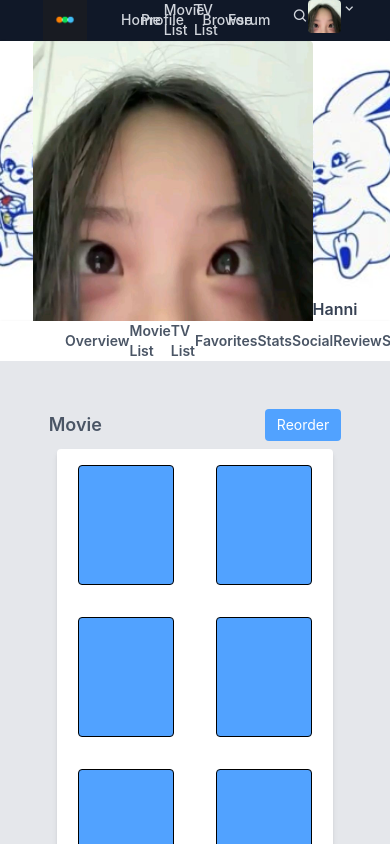
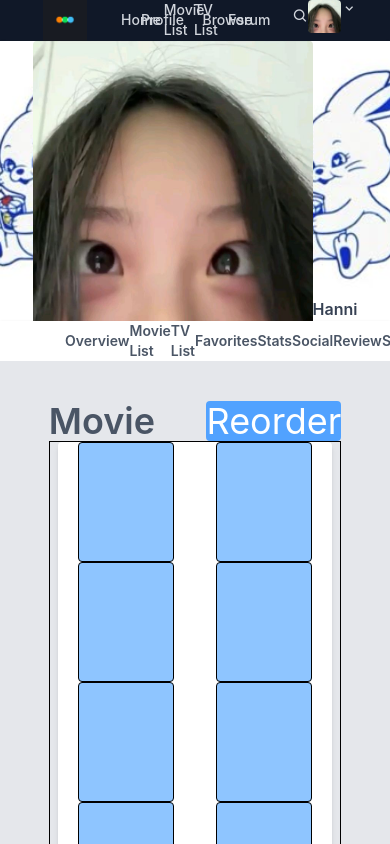
Before and after one commit to loganyeh/movie-tracker, a React (Vite) app: page /favorites in a window 390 px wide. Shown: the top 844 px of the page. Built offline with nearby package versions, Linux system fonts and the light colour scheme.

Commit message:
feat: breakpoints for FavoriteBlock @ FavoritesPage

```diff
--- a/src/Components/FavoritePageComps/FavoriteBlock.jsx
+++ b/src/Components/FavoritePageComps/FavoriteBlock.jsx
@@ -8,15 +8,15 @@ function FavoriteBlock({ title, numOfFavs}){
 
                 {/* Anime Title */}
                 <div className="h-auto w-full flex justify-between items-center">
-                    <div className="h-12 w-auto flex justify-center items-center text-lg font-semibold text-gray-600">{title || "Anime"}</div>
-                    <div className="h-8 w-auto px-3 flex justify-center items-center bg-blue-400 text-white text-sm rounded">Reorder</div>
+                    <div className="2xl:h-12 xl:h-10 w-auto flex justify-center items-center 2xl:text-lg xl:text-base font-semibold text-gray-600">{title || "Anime"}</div>
+                    <div className="2xl:h-8 xl:h-6 w-auto 2xl:px-3 xl:px-2 flex justify-center items-center bg-blue-400 text-white 2xl:text-sm xl:text-xs rounded">Reorder</div>
                 </div>
 
                 {/* Anime Fav Body */}
-                <div className="h-auto w-full flex justify-center items-center">
+                <div className="border h-auto w-full flex justify-center items-center">
                     <div className="min-h-40 w-full mx-2 flex flex-wrap justify-around items-center bg-white shadow-md rounded">
                         {Array.from({length: numOfFavs || 10}).map((_, index) => {
-                            return <div key={index} className="border h-30 w-24 m-4 bg-blue-400 rounded"></div>
+                            return <div key={index} className="border h-30 w-24 2xl:m-4 xl:m-3 bg-blue-300 rounded"></div>
                         })}
                     </div>
                 </div>
--- a/src/Pages/FavoritesPage.jsx
+++ b/src/Pages/FavoritesPage.jsx
@@ -24,7 +24,7 @@ function FavoritesPage(){
                 <MiddleNavBar />
 
                 {/* body */}
-                <div className="h-auto w-full pb-64 flex justify-center items-center bg-gray-200 text-4xl">
+                <div className="h-auto w-full 2xl:pb-64 xl:pb-52 flex justify-center items-center bg-gray-200 text-4xl">
 
                     {/* favorite block container */}
                     <div className="h-auto w-full flex flex-col justify-center items-center">
```
